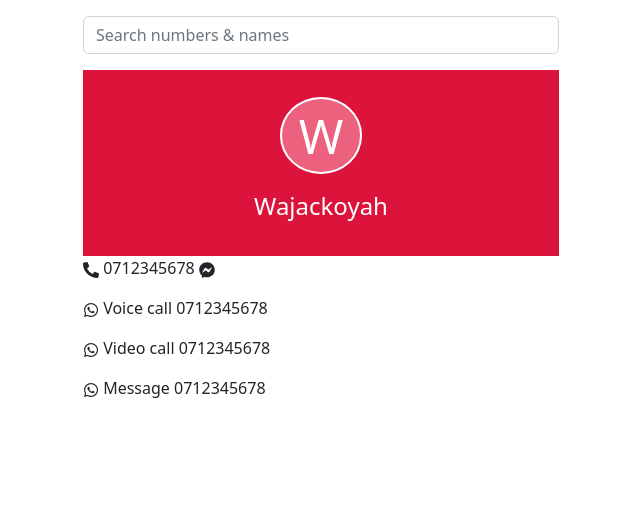
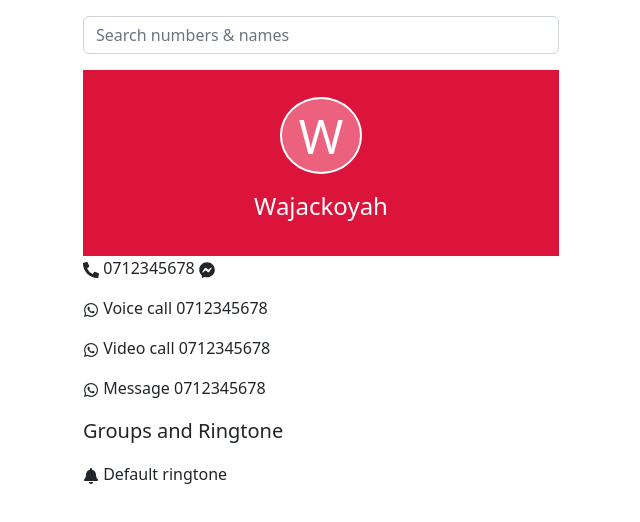
Before and after one commit to JoelOgira/Contact-Management, a React (Vite) app: page /contact/1 in a window 1280 px wide. Shown: the top 522 px of the page, without its empty margins (331-971 px from the left). Built offline with nearby package versions, Linux system fonts and the light colour scheme; data requests are answered from the project's data file.

Commit message:
Added a new feature

```diff
--- a/src/Components/ContactShowcase.jsx
+++ b/src/Components/ContactShowcase.jsx
@@ -1,5 +1,5 @@
 import { useParams } from "react-router-dom";
-import { FaPhone, FaFacebookMessenger, FaBell, FaPhoneAlt, FaShareAlt, FaPenAlt, FaWhatsapp } from "react-icons/fa";
+import { FaPhone, FaFacebookMessenger, FaBell , FaPhoneAlt, FaShareAlt, FaPenAlt, FaWhatsapp } from "react-icons/fa";
 import { Link } from "react-router-dom";
 
 const ContactShowcase = ({ contacts }) => {
@@ -19,6 +19,8 @@ const ContactShowcase = ({ contacts }) => {
                 <p><span>{<FaWhatsapp />}</span> Voice call {contact.number} </p>
                 <p><span>{<FaWhatsapp />}</span> Video call {contact.number} </p>
                 <p><span>{<FaWhatsapp />}</span> Message {contact.number} </p>
+                <p className="my-3 lead">Groups and Ringtone</p>
+                <p><span>{<FaBell  />}</span> Default ringtone</p>
             </>
         }
         {!contact &&
```
